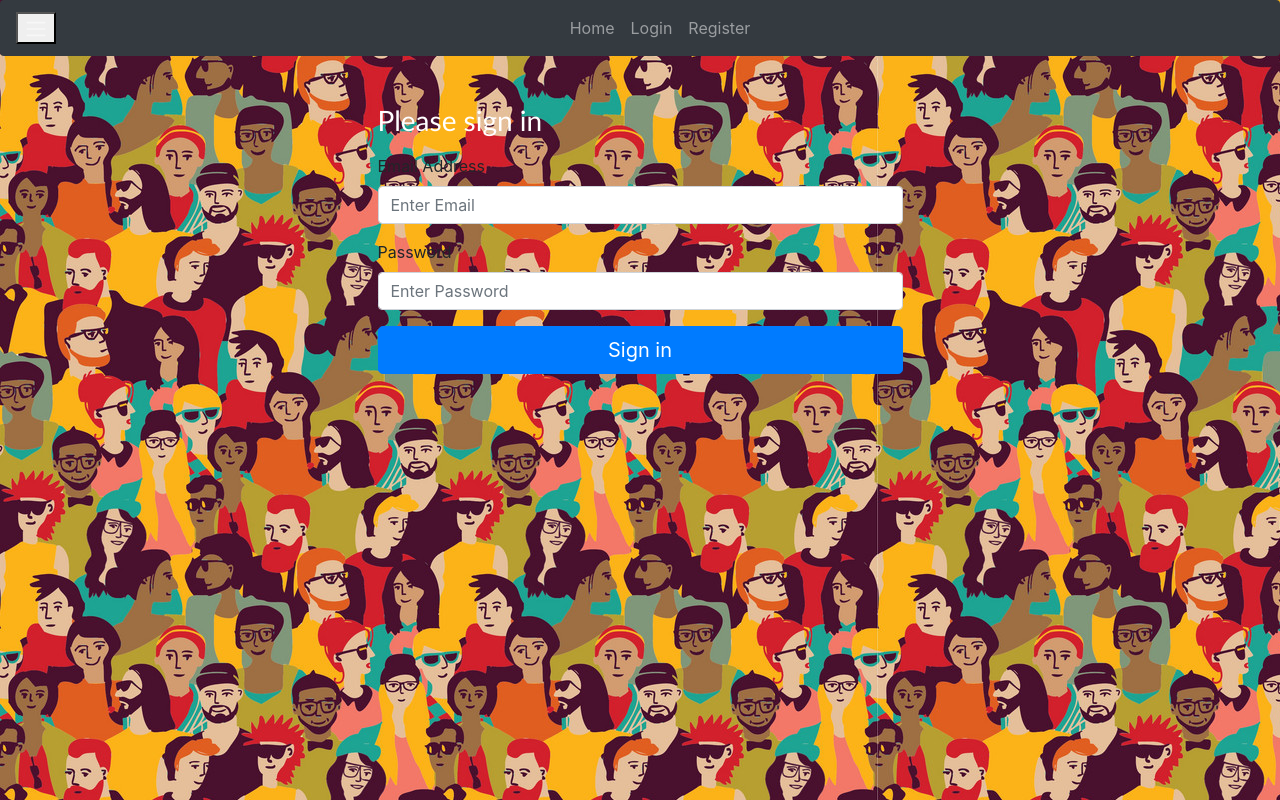
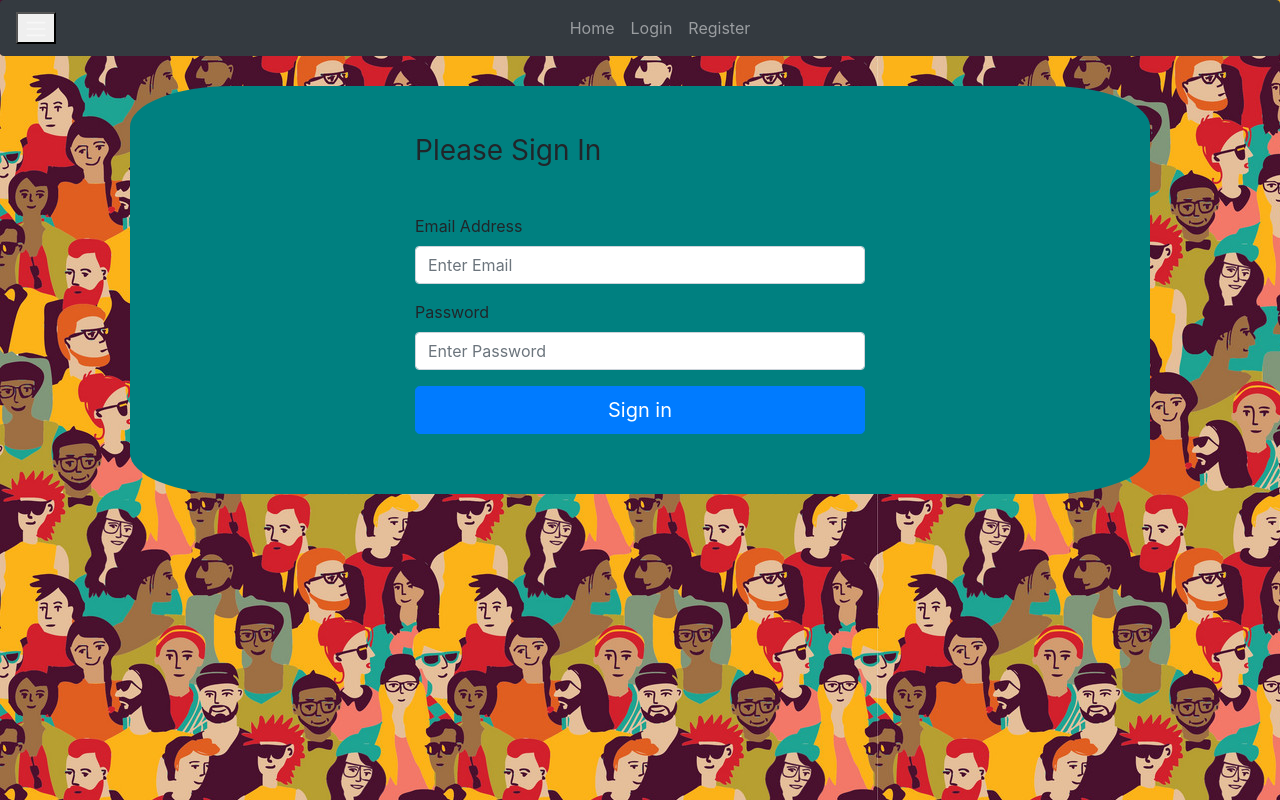
Before and after one commit to framples/4BT, a React (Create React App) app in the folder client/: page /login in a window 1280 px wide. Built offline with nearby package versions, Linux system fonts and the light colour scheme.

Commit message:
added more styling

```diff
--- a/client/src/components/Landing.js
+++ b/client/src/components/Landing.js
@@ -8,7 +8,7 @@ class Landing extends Component {
             <div className="container">
                 <div id="welcome" className="jumbotron mt-5 magictime vanishIn">
                     <div className="col-sm-8 mx-auto">
-                        <h1 className="text-center">Twin Cities Rate Your Date</h1></div>
+                        <h1 id="text" className="text-center">Twin Cities Rate Your Date</h1></div>
                 </div>
             </div>
         )
--- a/client/src/components/Login.js
+++ b/client/src/components/Login.js
@@ -1,5 +1,6 @@
 import React, { Component } from 'react'
 import { login } from './UserFunctions'
+import "./login.css";
 
 class Login extends Component {
     constructor() {
@@ -44,7 +45,7 @@ class Login extends Component {
                 <div className="row">
                     <div className="col-md-6 mt-5 mx-auto">
                         <form noValidate onSubmit={this.onSubmit}>
-                            <h1 className="h3 mb-3 font-weight-normal">Please sign in</h1>
+                            <h1 id="submit-title" className="h3 mb-3 font-weight-normal">Please Sign In</h1>
                             <div className="form-group">
                                 <label htmlFor="email">Email Address</label>
                                 <input type="email" className="form-control"
@@ -61,7 +62,7 @@ class Login extends Component {
                                     value={this.state.password}
                                     onChange={this.onChange} />
                             </div>
-                            <button type="submit" className="btn btn-lg btn-primary btn-block">
+                            <button type="submit" id="submit" className="btn btn-lg btn-primary btn-block">
                                 Sign in
                             </button>
                         </form>
--- a/client/src/components/landing.css
+++ b/client/src/components/landing.css
@@ -19,7 +19,7 @@ code {
 
 }
 
-h1{
+#text{
   font-family: 'Trebuchet MS', 'Lucida Sans Unicode', 'Lucida Grande', 'Lucida Sans', Arial, sans-serif;
   font-weight: bolder;
   font-size: 50px;
--- a/client/src/components/login.css
+++ b/client/src/components/login.css
@@ -11,3 +11,21 @@ code {
   font-family: source-code-pro, Menlo, Monaco, Consolas, 'Courier New',
     monospace;
 }
+
+.row  {
+  background-color: teal;
+  padding: 30px;
+  margin: 30px;
+  border-radius: 10%;
+}
+
+#submit-title {
+  padding: 0px;
+  margin-top: -30px;
+  margin-bottom: 30px;
+  padding-bottom: 30px;
+}
+
+#submit {
+  margin-bottom: 30px;
+}
```
